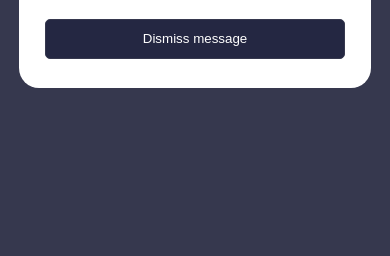
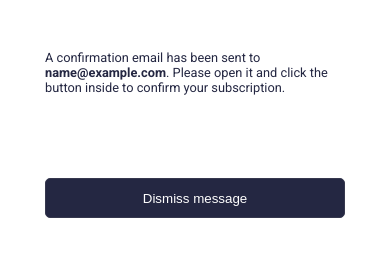
Before and after one commit to maryqu3en/newsletter-sign-up-with-success-message, a plain HTML site: page index.html in a window 390 px wide. Both pictures are taken after typing "name@example.com" into the empty fields and a click on the button "Subscribe to monthly newsletter". Shown: the part 510-766 px from the top of the page. Drawn offline with Linux system fonts and the light colour scheme.

Commit message:
final touch

```diff
--- a/style.css
+++ b/style.css
@@ -41,6 +41,7 @@ body {
   border-radius: 20px;
   color: var(--dark-slate-grey);
 }
+
 
 #img-container img {
   height: 100%;
@@ -158,7 +159,7 @@ label {
   box-shadow: 5px 10px 20px rgba(255, 77, 0, 0.35);
 }
 
-@media (max-width: 375px) {
+@media (max-width: 700px) {
   body {
     background-color: var(--white);
     display: flex;
@@ -217,6 +218,8 @@ label {
     font-size: 1.8rem;
   }
 
+
+
   #email-box,
   #subscribe-button {
     height: 30px;
@@ -243,4 +246,8 @@ label {
     display: block;
     height: 50px;
   }
+
+  #dismiss-button {
+    margin-bottom: -190px;
+  }
 }
```
